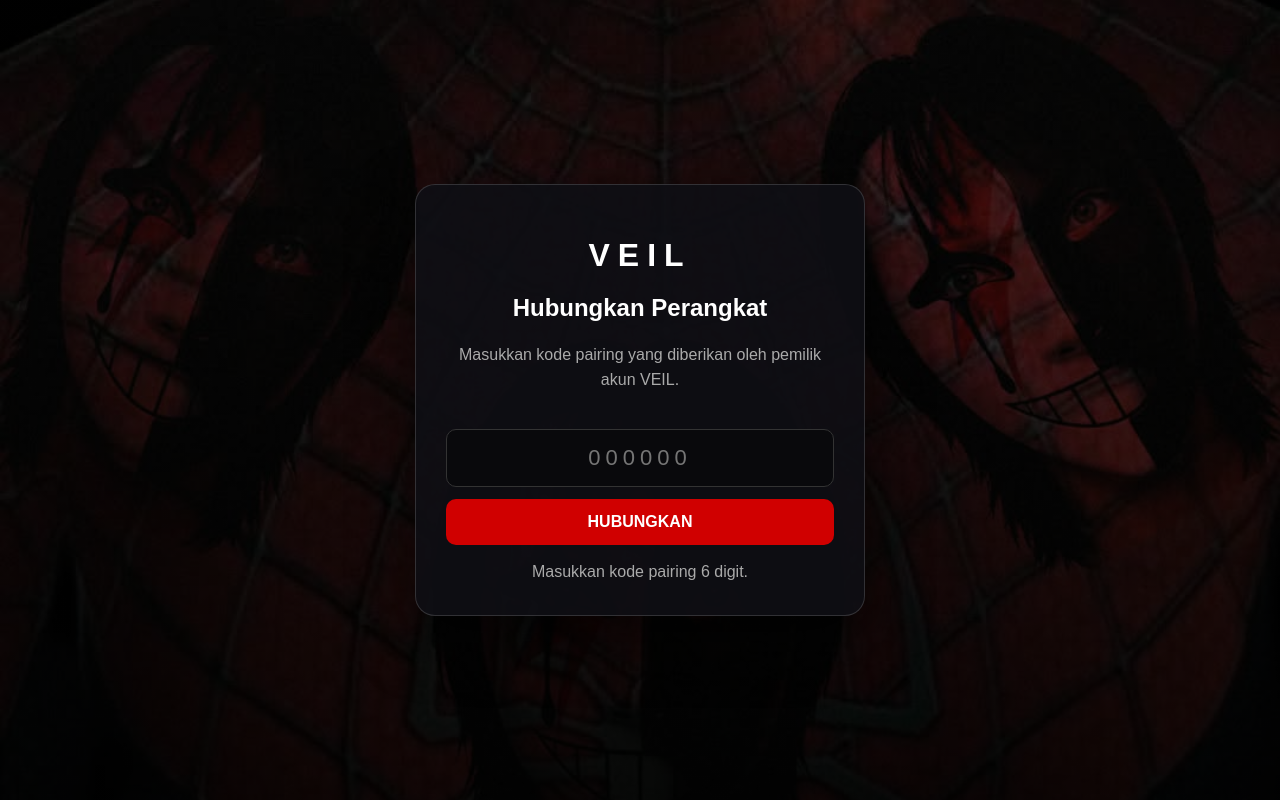
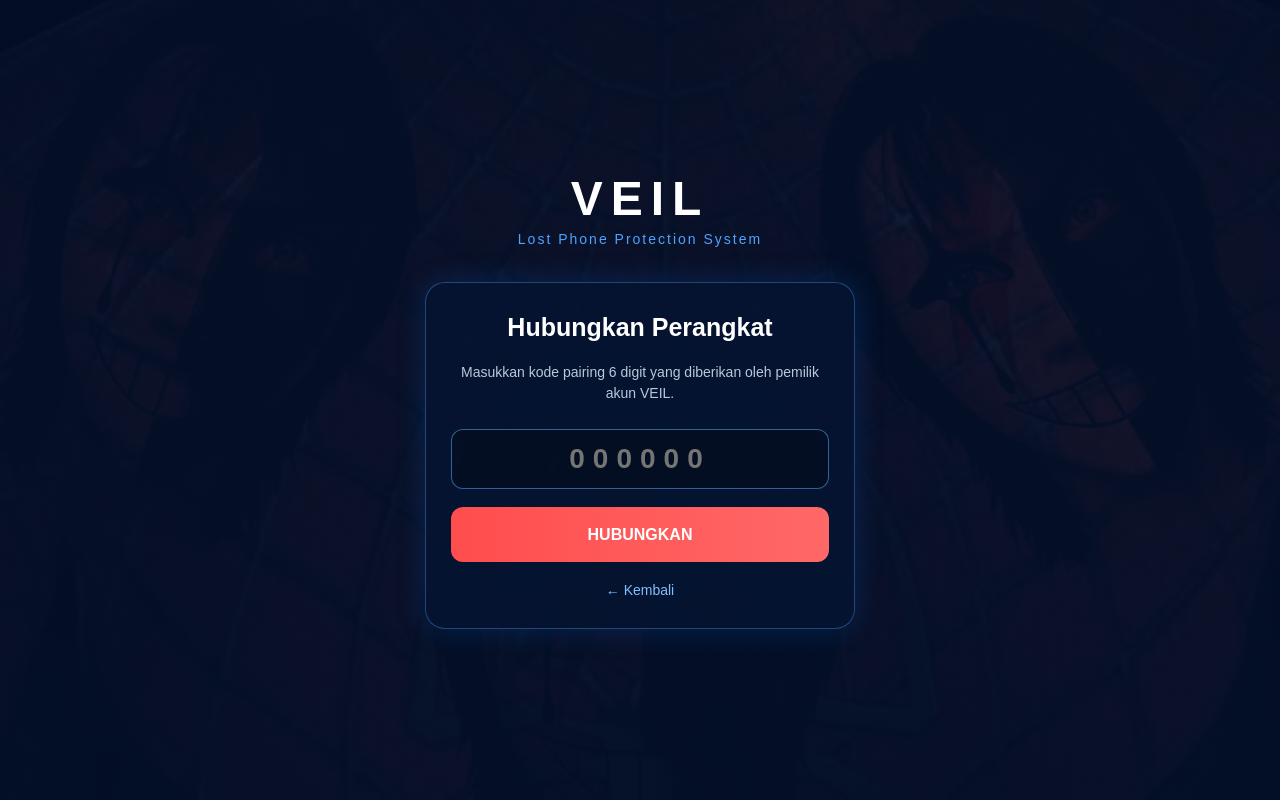
Before and after one commit to WhyNother/veil, a plain HTML site: page pair-device.html in a window 1280 px wide. Both pictures are taken after a click on the button "HUBUNGKAN". Drawn offline with Linux system fonts and the light colour scheme.

Commit message:
Add files via upload

```diff
--- a/pair-device.html
+++ b/pair-device.html
@@ -4,7 +4,7 @@
     <meta charset="UTF-8">
     <meta name="viewport" content="width=device-width, initial-scale=1.0">
 
-  <title>VEIL — Hubungkan Perangkat</title>
+    <title>VEIL - Hubungkan Perangkat</title>
 
     <style>
         * {
@@ -14,155 +14,265 @@
         body {
             margin: 0;
             min-height: 100vh;
-      display: flex;
-      align-items: center;
-      justify-content: center;
-
             font-family: Arial, sans-serif;
             color: white;
 
             background:
-        linear-gradient(
-          rgba(0,0,0,.65),
-          rgba(0,0,0,.88)
-        ),
+                linear-gradient(rgba(3, 15, 40, 0.90), rgba(3, 15, 40, 0.95)),
                 url("veil-bg.jpg");
 
             background-size: cover;
             background-position: center;
+
+            display: flex;
+            justify-content: center;
+            align-items: center;
         }
 
-    .box {
-      width: 90%;
-      max-width: 450px;
-      padding: 30px;
+        .container {
+            width: 92%;
+            max-width: 430px;
+        }
 
-      background: rgba(15,15,20,.9);
-      border: 1px solid rgba(255,255,255,.15);
+        .logo {
+            text-align: center;
+            font-size: 48px;
+            font-weight: 800;
+            letter-spacing: 8px;
+            margin-bottom: 5px;
+        }
+
+        .subtitle {
+            text-align: center;
+            color: #4da3ff;
+            font-size: 14px;
+            letter-spacing: 2px;
+            margin-bottom: 35px;
+        }
+
+        .card {
+            padding: 30px 25px;
             border-radius: 20px;
 
-      text-align: center;
-      box-shadow: 0 20px 60px rgba(0,0,0,.6);
+            background: rgba(5, 20, 50, 0.80);
+            border: 1px solid rgba(80, 170, 255, 0.35);
+
+            box-shadow:
+                0 0 30px rgba(0, 120, 255, 0.20);
         }
 
-    h1 {
-      letter-spacing: 8px;
-      margin-bottom: 10px;
+        h2 {
+            margin-top: 0;
+            text-align: center;
+            font-size: 25px;
         }
 
-    p {
-      color: #aaa;
-      line-height: 1.6;
+        .description {
+            text-align: center;
+            color: #b9c8dc;
+            line-height: 1.5;
+            font-size: 14px;
+            margin-bottom: 25px;
         }
 
         input {
             width: 100%;
-      padding: 15px;
-      margin: 20px 0 12px;
+            height: 60px;
 
-      border: 1px solid #333;
-      border-radius: 10px;
+            border: 1px solid rgba(100, 180, 255, 0.5);
+            border-radius: 12px;
 
-      background: #09090c;
+            background: rgba(0, 0, 0, 0.25);
             color: white;
 
             text-align: center;
-      font-size: 22px;
-      letter-spacing: 5px;
+            font-size: 28px;
+            font-weight: bold;
+            letter-spacing: 8px;
+
+            outline: none;
+        }
+
+        input:focus {
+            border-color: #299cff;
+            box-shadow: 0 0 15px rgba(41, 156, 255, 0.3);
         }
 
         button {
             width: 100%;
-      padding: 14px;
+            height: 55px;
+
+            margin-top: 18px;
 
             border: none;
-      border-radius: 10px;
+            border-radius: 12px;
 
-      background: #d00000;
+            background: linear-gradient(90deg, #ff4d4d, #ff6868);
+
             color: white;
-
             font-size: 16px;
             font-weight: bold;
+
             cursor: pointer;
         }
 
         button:disabled {
-      opacity: .5;
+            opacity: 0.6;
             cursor: not-allowed;
         }
 
         #message {
-      margin-top: 18px;
-      min-height: 22px;
-      color: #aaa;
+            margin-top: 20px;
+            padding: 12px;
+
+            border-radius: 10px;
+
+            text-align: center;
+            font-size: 14px;
+
+            display: none;
         }
 
-    .success {
-      color: #55ff88 !important;
+        #message.success {
+            display: block;
+            background: rgba(0, 180, 100, 0.15);
+            border: 1px solid rgba(0, 220, 130, 0.5);
+            color: #54ffac;
+        }
+
+        #message.error {
+            display: block;
+            background: rgba(255, 60, 60, 0.15);
+            border: 1px solid rgba(255, 80, 80, 0.5);
+            color: #ff7777;
+        }
+
+        .back {
+            display: block;
+            text-align: center;
+            margin-top: 20px;
+
+            color: #80bfff;
+            text-decoration: none;
+            font-size: 14px;
+        }
+
+        .back:hover {
+            text-decoration: underline;
         }
     </style>
 </head>
 
 <body>
 
-  <div class="box">
+<div class="container">
 
-    <h1>VEIL</h1>
+    <div class="logo">VEIL</div>
+
+    <div class="subtitle">
+        Lost Phone Protection System
+    </div>
+
+    <div class="card">
 
         <h2>Hubungkan Perangkat</h2>
 
-    <p>
-      Masukkan kode pairing yang diberikan
-      oleh pemilik akun VEIL.
-    </p>
+        <div class="description">
+            Masukkan kode pairing 6 digit yang
+            diberikan oleh pemilik akun VEIL.
+        </div>
 
         <input
-      id="pairCode"
+            id="code"
             type="text"
             inputmode="numeric"
             maxlength="6"
             placeholder="000000"
+            autocomplete="off"
         >
 
-    <button id="pairButton">
+        <button id="pairButton" onclick="pairDevice()">
             HUBUNGKAN
         </button>
 
         <div id="message"></div>
 
+        <a href="index.html" class="back">
+            ← Kembali
+        </a>
+
     </div>
+
+</div>
+
 
 <script>
 
-    const pairCode =
-      document.getElementById("pairCode");
+    // ==========================================
+    // ALAMAT SERVER VEIL
+    // ==========================================
 
-    const pairButton =
-      document.getElementById("pairButton");
+    // Untuk TEST DI LAPTOP:
+    const SERVER_URL = "http://localhost:3000";
 
-    const message =
-      document.getElementById("message");
-
-    const SERVER_URL =
-      "https://survivor-asus-excitement-openings.trycloudflare.com";
+    // NANTI kalau server sudah memakai Cloudflare Tunnel,
+    // ubah menjadi contoh:
+    //
+    // const SERVER_URL = "https://alamat-tunnel-kamu.trycloudflare.com";
 
 
-    pairButton.addEventListener("click", async () => {
+    // ==========================================
+    // AMBIL ELEMENT
+    // ==========================================
 
-      const code = pairCode.value.trim();
+    const codeInput = document.getElementById("code");
+    const pairButton = document.getElementById("pairButton");
+    const message = document.getElementById("message");
+
+
+    // ==========================================
+    // HANYA IZINKAN ANGKA
+    // ==========================================
+
+    codeInput.addEventListener("input", function () {
+
+        this.value = this.value
+            .replace(/\D/g, "")
+            .slice(0, 6);
+
+    });
+
+
+    // ==========================================
+    // HUBUNGKAN PERANGKAT
+    // ==========================================
+
+    async function pairDevice() {
+
+        const code = codeInput.value.trim();
+
+        message.className = "";
+        message.textContent = "";
+        message.style.display = "none";
+
+
+        // Validasi kode
 
         if (!/^\d{6}$/.test(code)) {
 
+            message.className = "error";
             message.textContent =
-          "Masukkan kode pairing 6 digit.";
+                "Kode pairing harus terdiri dari 6 angka.";
 
             return;
         }
 
+
+        // Disable tombol
+
         pairButton.disabled = true;
+        pairButton.textContent = "MENGHUBUNGKAN...";
 
-      message.textContent =
-        "Menghubungkan perangkat...";
 
         try {
 
@@ -181,10 +291,17 @@
                 }
             );
 
-        const result =
-          await response.json();
+
+            const result = await response.json();
+
+
+            // ==================================
+            // GAGAL
+            // ==================================
 
             if (!response.ok || !result.success) {
+
+                message.className = "error";
 
                 message.textContent =
                     result.message ||
@@ -193,14 +310,25 @@
                 return;
             }
 
-        message.classList.add("success");
+
+            // ==================================
+            // BERHASIL
+            // ==================================
+
+            message.className = "success";
 
             message.textContent =
-          "✅ Perangkat berhasil terhubung.";
+                "✓ Perangkat berhasil terhubung.";
+
+
+            codeInput.value = "";
+
 
         } catch (error) {
 
             console.error(error);
+
+            message.className = "error";
 
             message.textContent =
                 "Server VEIL tidak dapat dihubungi.";
@@ -208,10 +336,11 @@
         } finally {
 
             pairButton.disabled = false;
+            pairButton.textContent = "HUBUNGKAN";
 
         }
 
-    });
+    }
 
 </script>
 
```
Lines whose indentation alone changed are shown as unchanged.
